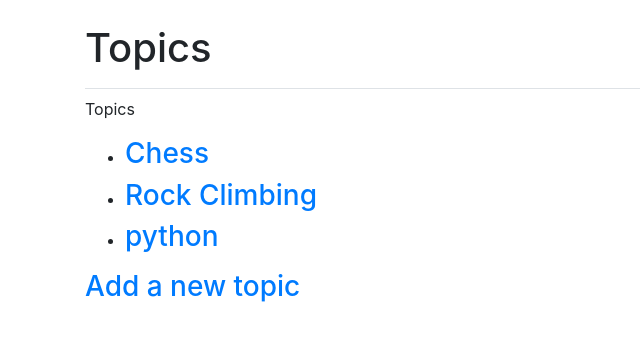
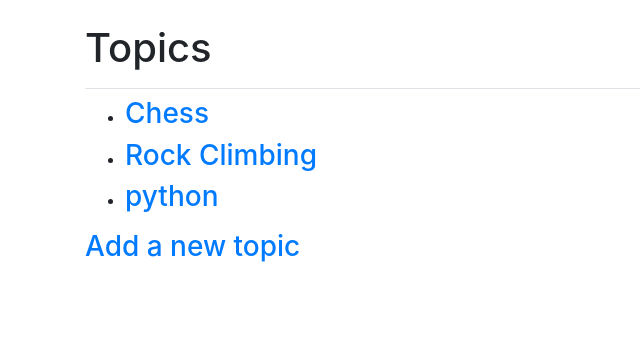
Before and after one commit to Elladan81/learninglog, a Django app: page /topics/ in a window 1280 px wide. Shown: the part 58-399 px from the top of the page, without its empty margins (0-640 px from the left). Run offline with Django 3.2, Linux system fonts and the light colour scheme; a user stored in the database is signed in; data comes from the database, SQL or seed files in the repository; some libraries are stand-ins or nearby versions.

Commit message:
Django update and change requirements

```diff
--- a/learning_logs/templates/learning_logs/topics.html
+++ b/learning_logs/templates/learning_logs/topics.html
@@ -5,8 +5,6 @@
 {% endblock page_header %}
 
 {% block content %}
-
-    <p>Topics</p>
 
     <ul>
         {% for topic in topics %}
--- a/requirements.txt
+++ b/requirements.txt
@@ -1,5 +1,5 @@
 dj-database-url==0.5.0
-Django==2.2.3
+Django==2.2.4
 django-bootstrap4==0.0.8
 django-heroku==0.3.1
 gunicorn==19.9.0
```
